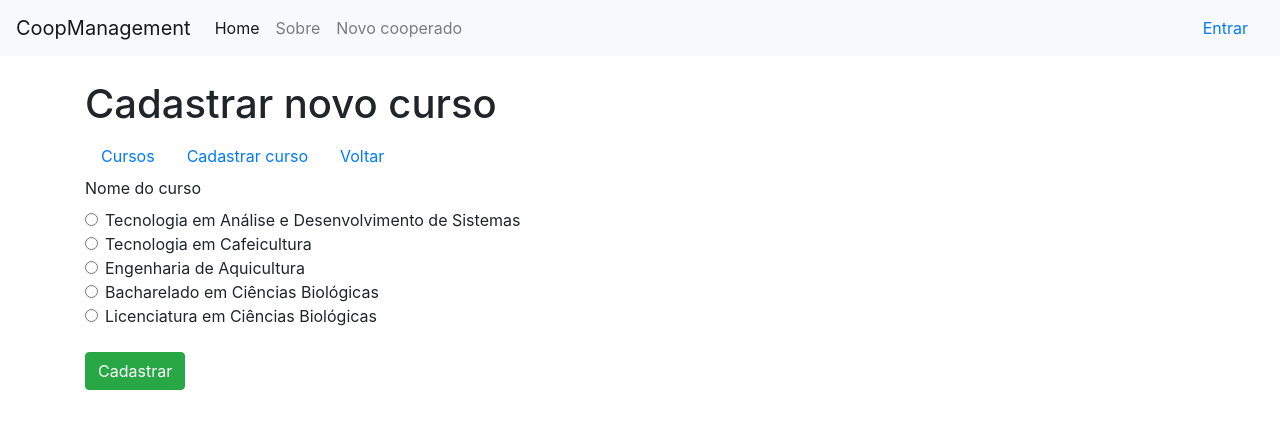
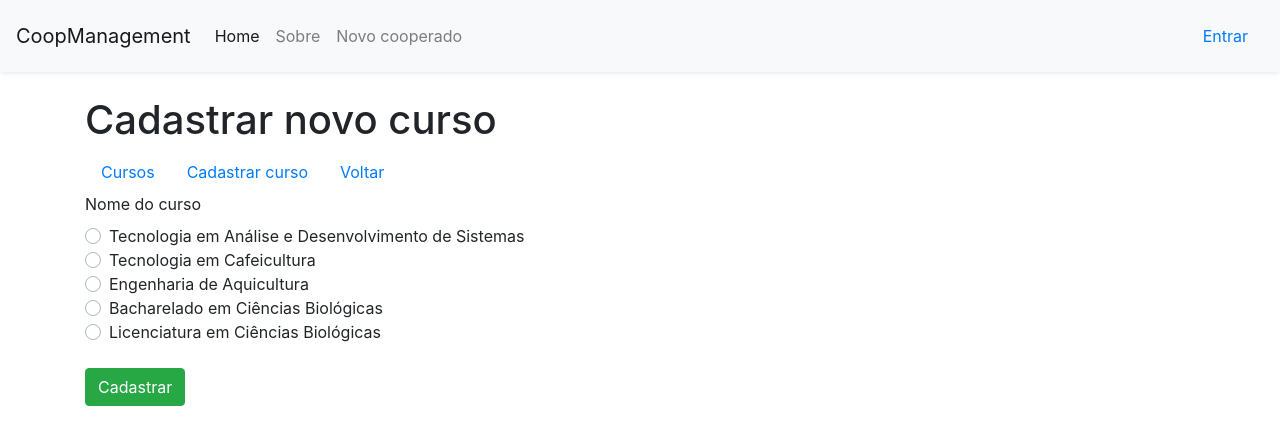
Before and after one commit to vctr-moraes/CoopManagement, a Symfony app: template templates/curso/cadastrar.html.twig in a window 1280 px wide. Shown: the top 445 px of the page. Run offline with Twig, Linux system fonts and the light colour scheme; the template is opened without the code that fills it, so the values that code supplies are empty; some libraries are stand-ins or nearby versions.

Commit message:
personalizaçao

```diff
--- a/templates/base.html.twig
+++ b/templates/base.html.twig
@@ -11,7 +11,7 @@
     </head>
     <body>
         {# Navbar global #}
-        <nav class="navbar navbar-expand-lg navbar-light bg-light">
+        <nav class="navbar navbar-expand-lg navbar-light bg-light shadow-sm p-3 mb-0 rounded">
             <a class="navbar-brand" href="/">CoopManagement</a>
             <button class="navbar-toggler" type="button" data-toggle="collapse" data-target="#navbarText"
                 aria-controls="navbarText" aria-expanded="false" aria-label="Toggle navigation">
--- a/templates/cooperado/listar.html.twig
+++ b/templates/cooperado/listar.html.twig
@@ -5,7 +5,9 @@
 {% block body %}
 
 <div class="container">
-    <h1>Cooperados</h1>
+    <h1>Cooperados matriculados</h1>
+
+    <a href="/cooperado">Voltar</a>
 
 </div>
 
--- a/templates/curso/cadastrar.html.twig
+++ b/templates/curso/cadastrar.html.twig
@@ -15,40 +15,25 @@
 
     <form action="">
         <label for="nomeCurso">Nome do curso</label>
-        <div class="form-check">
-            <input class="form-check-input" type="radio" name="exampleRadios" id="exampleRadios1"
-                value="Tecnologia em Análise e Desenvolvimento de Sistemas">
-            <label class="form-check-label" for="exampleRadios1">
-                Tecnologia em Análise e Desenvolvimento de Sistemas
-            </label>
+        <div class="custom-control custom-radio">
+            <input type="radio" id="customRadio1" name="customRadio" class="custom-control-input">
+            <label class="custom-control-label" for="customRadio1">Tecnologia em Análise e Desenvolvimento de Sistemas</label>
         </div>
-        <div class="form-check">
-            <input class="form-check-input" type="radio" name="exampleRadios" id="exampleRadios2"
-                value="Tecnologia em Cafeicultura">
-            <label class="form-check-label" for="exampleRadios2">
-                Tecnologia em Cafeicultura
-            </label>
+        <div class="custom-control custom-radio">
+            <input type="radio" id="customRadio2" name="customRadio" class="custom-control-input">
+            <label class="custom-control-label" for="customRadio2">Tecnologia em Cafeicultura</label>
         </div>
-        <div class="form-check">
-            <input class="form-check-input" type="radio" name="exampleRadios" id="exampleRadios2"
-                value="Engenharia de Aquicultura">
-            <label class="form-check-label" for="exampleRadios2">
-                Engenharia de Aquicultura
-            </label>
+        <div class="custom-control custom-radio">
+            <input type="radio" id="customRadio3" name="customRadio" class="custom-control-input">
+            <label class="custom-control-label" for="customRadio3">Engenharia de Aquicultura</label>
         </div>
-        <div class="form-check">
-            <input class="form-check-input" type="radio" name="exampleRadios" id="exampleRadios2"
-                value="Bacharelado em Ciências Biológicas">
-            <label class="form-check-label" for="exampleRadios2">
-                Bacharelado em Ciências Biológicas
-            </label>
+        <div class="custom-control custom-radio">
+            <input type="radio" id="customRadio4" name="customRadio" class="custom-control-input">
+            <label class="custom-control-label" for="customRadio4">Bacharelado em Ciências Biológicas</label>
         </div>
-        <div class="form-check">
-            <input class="form-check-input" type="radio" name="exampleRadios" id="exampleRadios2"
-                value="Licenciatura em Ciências Biológicas">
-            <label class="form-check-label" for="exampleRadios2">
-                Licenciatura em Ciências Biológicas
-            </label>
+        <div class="custom-control custom-radio">
+            <input type="radio" id="customRadio5" name="customRadio" class="custom-control-input">
+            <label class="custom-control-label" for="customRadio5">Licenciatura em Ciências Biológicas</label>
         </div>
         <br>
         <button type="submit" class="btn btn-success">Cadastrar</button>
```
Also changed, not shown: templates/usuario/login.html.twig (+10 -4 lines).
